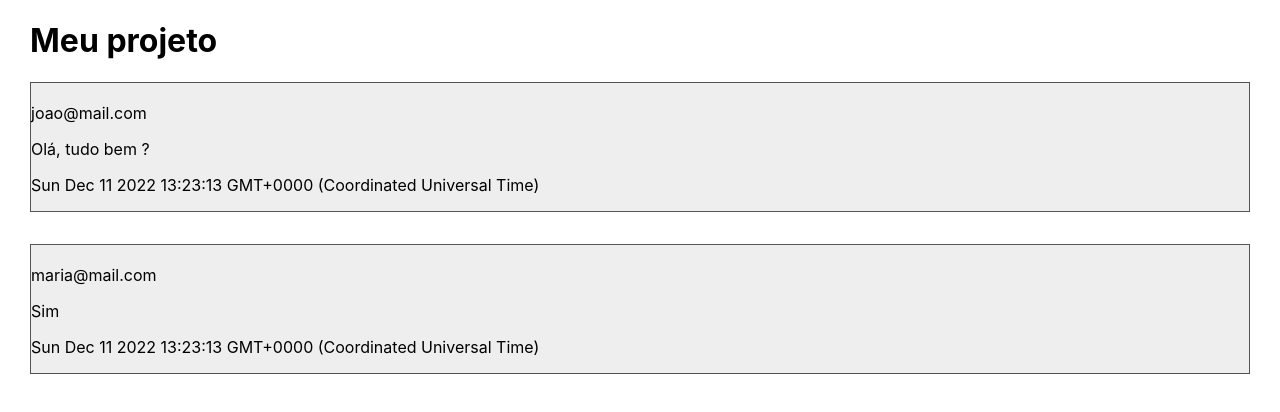
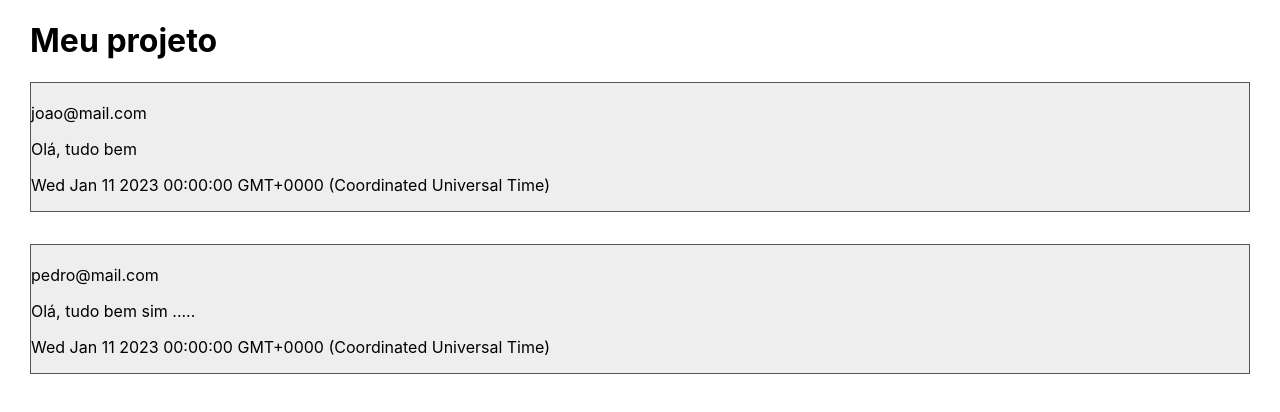
Before and after one commit to ivanProgramador/curso_react_2, a React (Create React App) app in the folder react-basico/: page / in a window 1280 px wide. Shown: the top 412 px of the page. Built offline with nearby package versions, Linux system fonts and the light colour scheme.

Commit message:
state compreendido e implementado

```diff
--- a/react-basico/src/App.js
+++ b/react-basico/src/App.js
@@ -1,23 +1,76 @@
 
+import React, { Component } from 'react';
 import './App.css';
 import Comentario from './componentes/Comentario'
 
-function App() {
-  return (
-    <div className="App">
-       <h1>Meu projeto</h1>
-       <Comentario nome="João" email="joao@mail.com" data={new Date()}>
-         Olá, tudo bem ?
-       </Comentario>
+class App extends Component{
+  // o state é um array que abriga um outro array (tecnica antiga ataualmente são usados hoocks dependendo da corporação)
+  state={
 
-       <Comentario nome="maria" email="maria@mail.com" data={new Date()}>
-         Sim
-       </Comentario>
+    // esse é um array de objetos
+     comentarios:[
+        {
+          nome:"João",
+          email:"joao@mail.com",
+          data: new Date(2022,12,11),
+          mensagem:"Olá, tudo bem"
+        },
+        {
+          nome:"Pedro",
+          email:"pedro@mail.com",
+          data: new Date(2022,12,11),
+          mensagem:"Olá, tudo bem sim ....."
+
+        }
+     ]
+  }
 
 
 
-    </div>
-  );
+   render(){
+        return (
+
+            <div className="App">
+              <h1>Meu projeto</h1>
+              {
+                //executando um loop no array de comentarios pra poegar os dados dele
+                //pra executar codigos js dentro do retorno de um componete o codigo deve estar entre chaves {}
+                //eu uso o this pra referenciar o state atual depois de dentro do state eu puxo o array de comentarios
+                //e uso a função map pra mapear os objetos de pois eu uso uma arraw function pra retornar os valores que eu peguei no console
+                //quanse trata de uma lista o react exige que cada item tenha seu proprio id no caso eu criei um atributo com nome chave
+                //e um, parametro chamando indice ele mesmo vai preencher sozinho(parewce que o nome key é recohecido de forma automatica)
+                //expressoes js
+                //stateLess = compónetes burros
+                //stateFull = componentes inteligentes
+
+
+                this.state.comentarios.map((comentario,indice)=>(
+
+                  <Comentario
+                      key={indice}
+                      nome={comentario.nome}
+                      email={comentario.email}
+                      data={comentario.data}>
+
+                      {comentario.mensagem}
+
+                  </Comentario>
+
+                ))
+
+
+
+
+              }
+
+
+
+
+            </div>
+        )
+
+
+   }
 }
 
 export default App;
--- a/react-basico/src/componentes/Comentario.js
+++ b/react-basico/src/componentes/Comentario.js
@@ -3,16 +3,17 @@
 
 const Comentario = props =>{
 
-   return(
 
-     <div className="Comentario" >
-        <h2>{props.name}</h2>
-        <p>{props.email}</p>
-        <p>{props.children}</p>
-        <p>{props.data.toString()}</p>
-     </div>
 
-   )
+
+   return <div className="Comentario" >
+            <h2>{props.name}</h2>
+            <p>{props.email}</p>
+            <p>{props.children}</p>
+            <p>{props.data.toString()}</p>
+          </div>
+
+
 
 }
 
```
